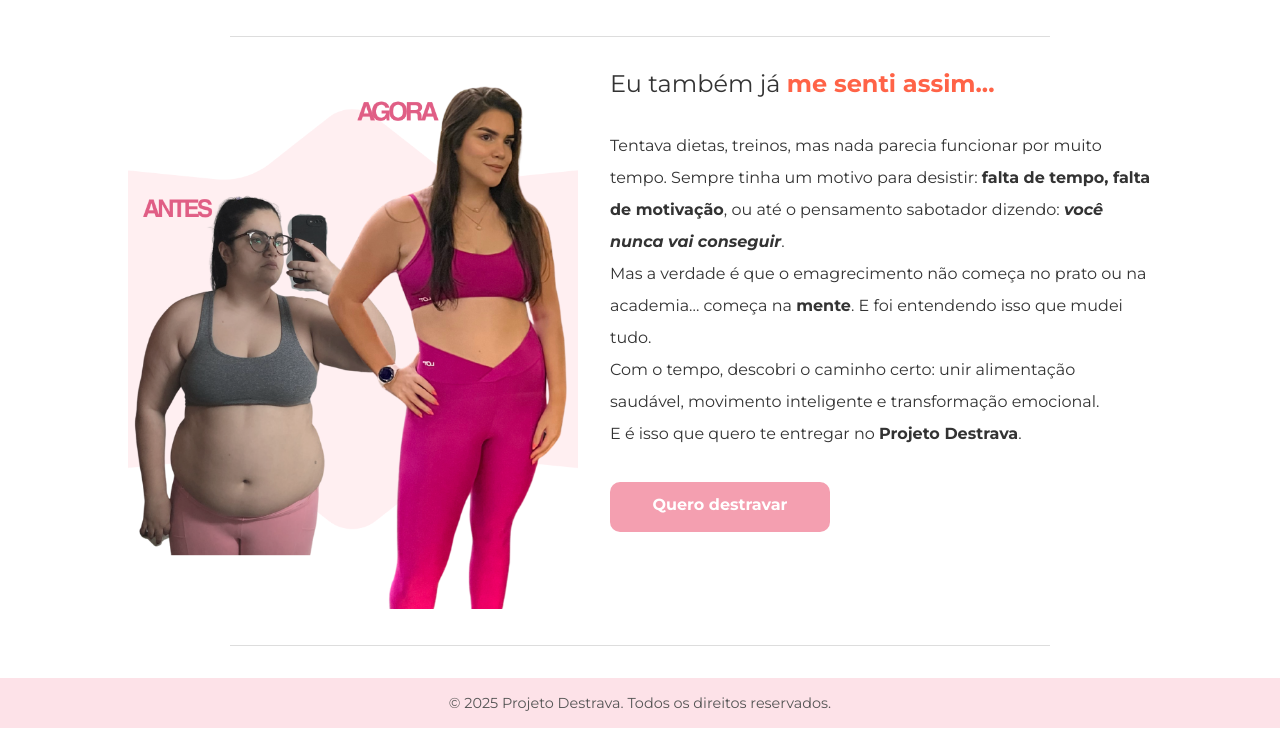
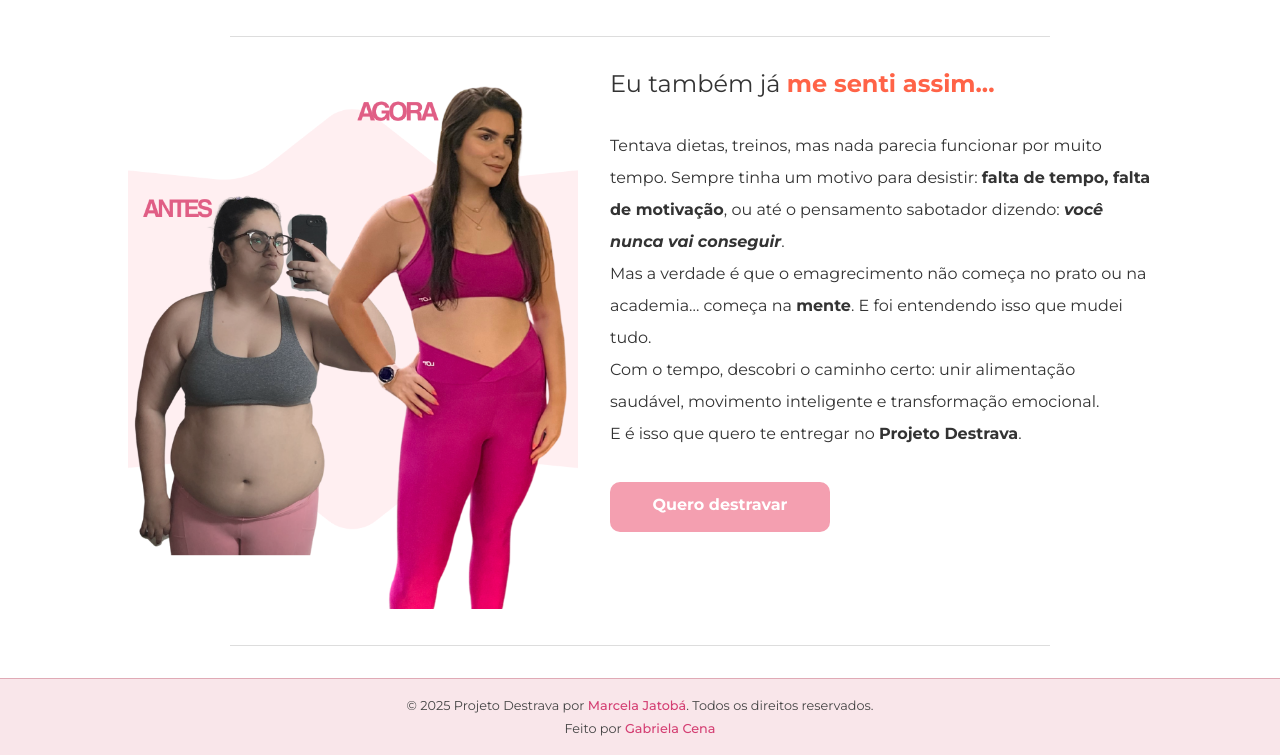
Before and after one commit to gabrielalimact/projetodestrava, a plain HTML site: page index.html in a window 1280 px wide. Shown: the part 691-1446 px from the top of the page. Before the commit the page ends 1419 px from the top, so only its background shows below. Drawn offline with Linux system fonts and the light colour scheme.

Commit message:
adiciona estrutura e estilos ao rodapé do projeto

```diff
--- a/footer.css
+++ b/footer.css
@@ -1,11 +1,22 @@
-:root {
-  --rosa-claro: #fde2e8;
-  --branco: #ffffff;
+.footer {
+  background-color: #f9e6ea;
+  text-align: center;
+  padding: 0.7rem 0;
+  font-size: 0.8rem;
+  color: #444;
+  border-top: 1px solid #e0aab6;
 }
-footer {
-  background-color: var(--rosa-claro);
-  text-align: center;
-  padding: 1rem;
-  font-size: 0.9rem;
-  color: #555;
+
+.footer p {
+  margin: 0.5rem 0;
 }
+
+.footer a {
+  color: #d43f73;
+  text-decoration: none;
+  font-weight: 500;
+}
+
+.footer a:hover {
+  text-decoration: underline;
+}
--- a/footer.html
+++ b/footer.html
@@ -1 +1,7 @@
-<p>&copy; 2025 Projeto Destrava. Todos os direitos reservados.</p>
+<div class="footer">
+  <p>&copy; 2025 Projeto Destrava por <a href="https://www.instagram.com/51nuncamais" target="_blank">Marcela Jatobá</a>. Todos os direitos reservados.</p>
+  <p>
+    Feito por
+    <a href="https://www.linkedin.com/in/gabrielalimact/" target="_blank">Gabriela Cena</a>
+  </p>
+</div>
```
